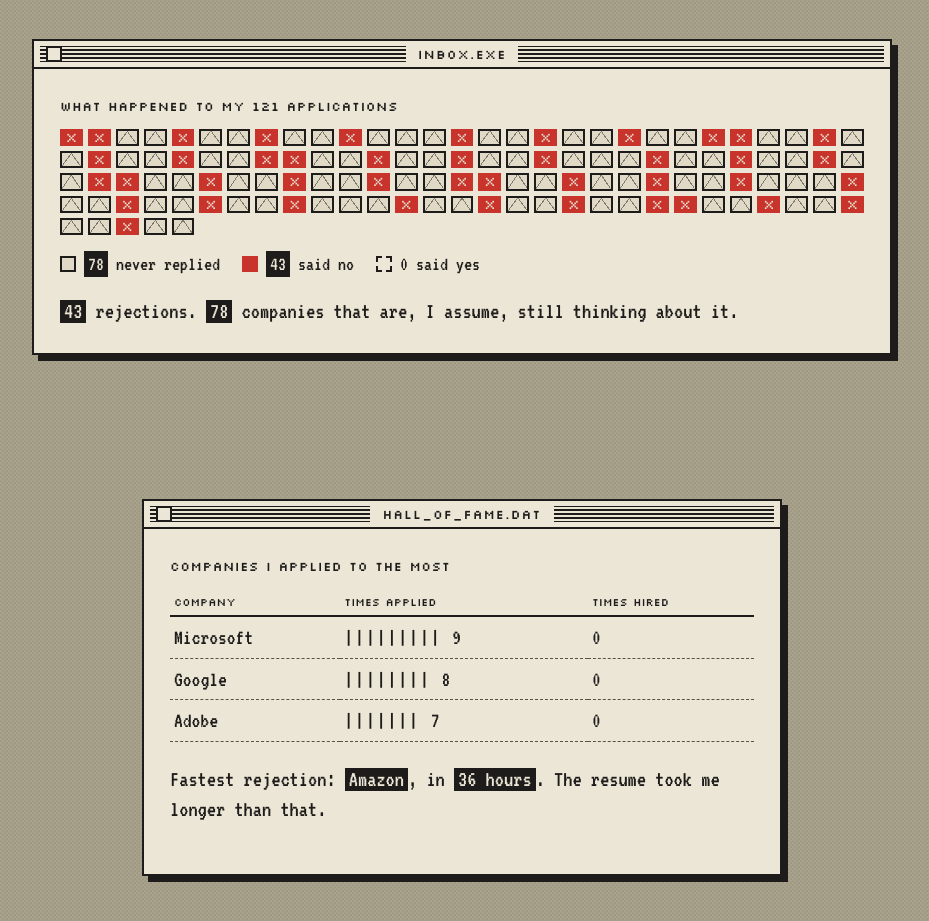
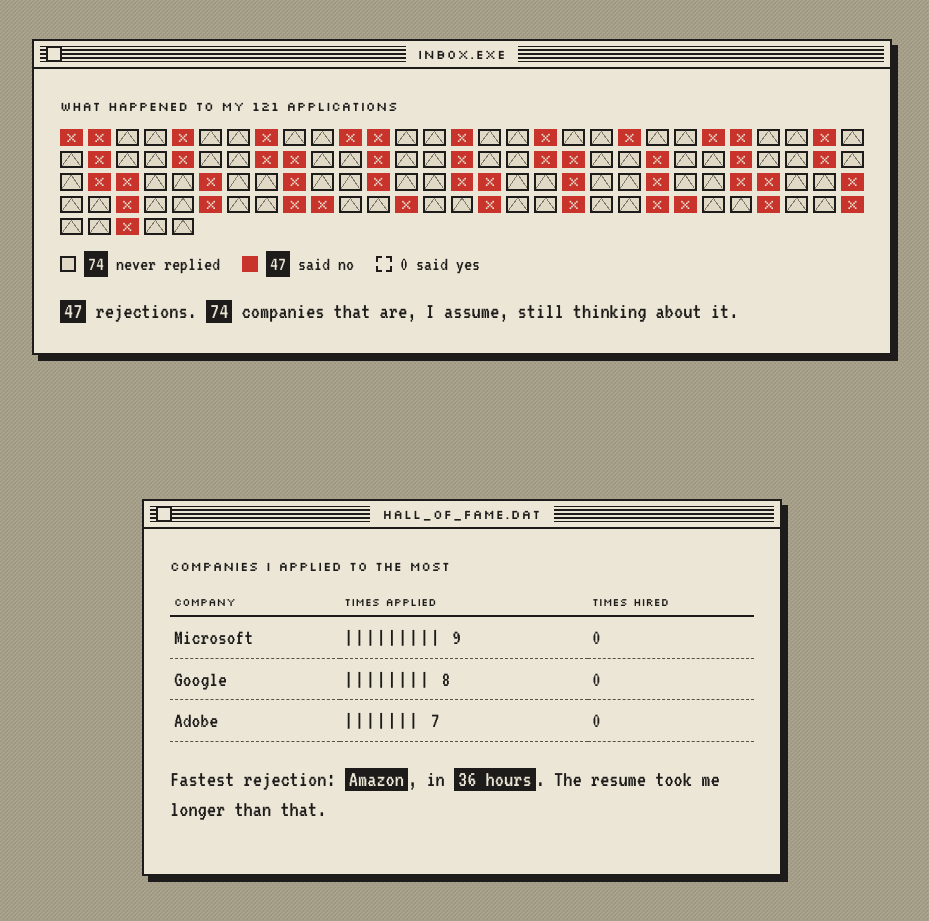
Before and after one commit to riyamete11/still-jobless, a plain HTML site: page index.html in a window 1280 px wide. Shown: the part 5580-6501 px from the top of the page, without its empty margins (178-1107 px from the left). Drawn offline with Linux system fonts and the light colour scheme.

Commit message:
Add four new rejections (47 total) and derive counts from data
- Polarsteps, UK Civil Service, LEGO and Royal Mail rejections
- Rejections pile, icon label and inbox now read from the data

Co-Authored-By: Claude Opus 5.5 <noreply@anthropic.com>

```diff
--- a/data.json
+++ b/data.json
@@ -80,8 +80,8 @@
  },
  "me": {
   "sent": 121,
-  "rejected": 43,
-  "silent": 78,
+  "rejected": 47,
+  "silent": 74,
   "humanInterviews": 0,
   "aiInterviews": 1,
   "assessments": 2,
@@ -140,7 +140,7 @@
    {
     "month": "2026-11",
     "sent": 47,
-    "rejected": 12
+    "rejected": 16
    }
   ],
   "busiestDay": {
@@ -241,63 +241,63 @@
   }
  ],
  "rej": {
-  "n": 43,
+  "n": 47,
   "phrases": [
    {
     "label": "At this time",
-    "n": 25,
-    "pct": 58
+    "n": 27,
+    "pct": 57
    },
    {
     "label": "Thank you for your time",
-    "n": 22,
+    "n": 24,
     "pct": 51
    },
    {
     "label": "We wish you the best of luck",
-    "n": 22,
+    "n": 24,
     "pct": 51
    },
    {
     "label": "After careful consideration",
-    "n": 20,
+    "n": 22,
     "pct": 47
    },
    {
     "label": "We've decided to move forward with other candidates",
-    "n": 15,
-    "pct": 35
+    "n": 17,
+    "pct": 36
    },
    {
     "label": "We'll keep your details on file",
-    "n": 13,
+    "n": 14,
     "pct": 30
    },
    {
     "label": "Your background is impressive, but...",
-    "n": 9,
+    "n": 10,
     "pct": 21
+   },
+   {
+    "label": "Candidates who more closely match",
+    "n": 8,
+    "pct": 17
    },
    {
     "label": "We received a high volume of applications",
     "n": 6,
-    "pct": 14
-   },
-   {
-    "label": "Candidates who more closely match",
-    "n": 6,
-    "pct": 14
+    "pct": 13
    },
    {
     "label": "The role is closed / on hold",
     "n": 2,
-    "pct": 5
+    "pct": 4
    }
   ],
   "blame": [
    {
     "label": "No reason given",
-    "n": 26,
+    "n": 28,
     "who": "nobody"
    },
    {
@@ -307,7 +307,7 @@
    },
    {
     "label": "Someone else matched better",
-    "n": 6,
+    "n": 8,
     "who": "my experience (politely)"
    },
    {
--- a/index.html
+++ b/index.html
@@ -43,7 +43,7 @@
         </button>
         <button type="button" class="icon icon--btn" id="openRejections" aria-haspopup="dialog">
           <span class="icon__img icon__img--trash" aria-hidden="true"></span>REJECTIONS
-          <span class="icon__hint">43 items</span>
+          <span class="icon__hint" id="rejHint">43 items</span>
         </button>
       </div>
     </section>
--- a/main.js
+++ b/main.js
@@ -191,6 +191,10 @@ addEventListener("scroll", () => {
 }, { passive: true });
 
 const R = data.rej;
+// keep the fixed labels in step with the data
+$("#rejHint").textContent = `${R.n} items`;
+$("#rejTitle").textContent = `REJECTIONS (${R.n} ITEMS)`;
+$("#envelopes").setAttribute("aria-label", `${me.sent} applications: ${me.rejected} rejected, ${me.silent} with no reply`);
 
 // ---------- the REJECTIONS pile ----------
 const rejModal = $("#rejModal");
```
